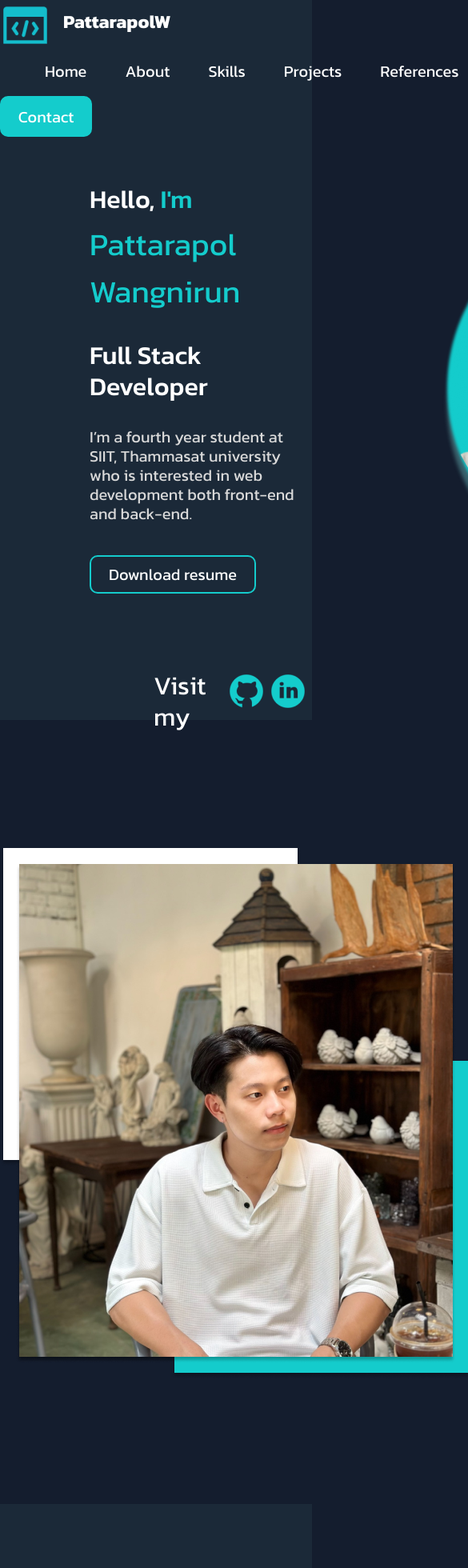
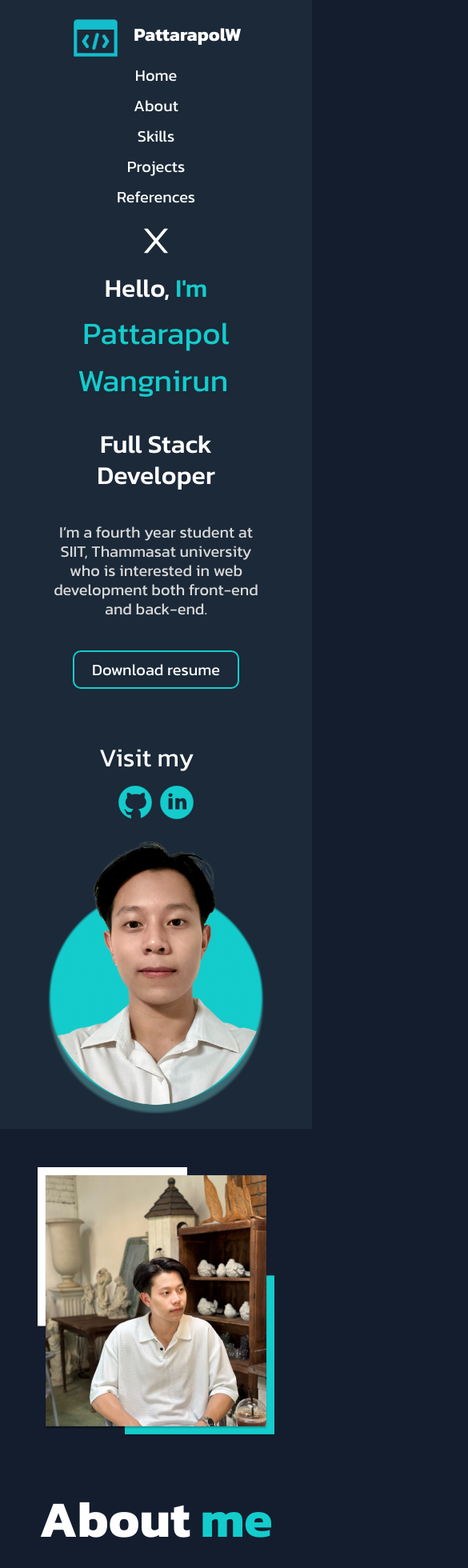
Before and after one commit to pattarapolwnr/my-portfolio, a React (Vite) app: page / in a window 390 px wide. Shown: the top 1960 px of the page at 80% size, 585 px wide, since content can reach past the window. Built offline with nearby package versions, Linux system fonts and the light colour scheme.

Commit message:
feat: added responsive navbar and about

```diff
--- a/package.json
+++ b/package.json
@@ -18,6 +18,7 @@
     "react-bootstrap": "^2.8.0",
     "react-dom": "^18.2.0",
     "react-icons": "^4.10.1",
+    "react-multi-carousel": "^2.8.4",
     "react-router-dom": "^6.14.2",
     "react-router-hash-link": "^2.4.3",
     "react-slick": "^0.29.0",
--- a/src/App.css
+++ b/src/App.css
@@ -34,3 +34,14 @@
   height: 300px;
   background: var(--color-secondary);
 }
+
+@media screen and (max-width: 460px) {
+  .container-home {
+    height: auto;
+    width: 100%;
+  }
+  .container-about {
+    height: auto;
+    width: 100%;
+  }
+}
--- a/src/components/About.jsx
+++ b/src/components/About.jsx
@@ -3,15 +3,15 @@ import ScrollAnimation from 'react-animate-on-scroll';
 const About = () => {
   return (
     <div className="about-container">
+      <div className="profile-img">
         <ScrollAnimation
           delay={300}
           animateIn="animate__slideInDown"
           animateOut="animate__fadeOut"
         >
-        <div className="profile-img">
           <img src="/assets/personal-image.png" alt="" />
+        </ScrollAnimation>
       </div>
-      </ScrollAnimation>
 
       <div className="aboutme">
         <ScrollAnimation delay={400} animateIn="animate__fadeIn">
--- /dev/null
+++ b/src/components/CarouselMulti.jsx
@@ -0,0 +1,55 @@
+import Carousel from 'react-multi-carousel';
+import 'react-multi-carousel/lib/styles.css';
+import PropTypes from 'prop-types';
+
+const CarouselMulti = ({ data }) => {
+  const responsive = {
+    desktop: {
+      breakpoint: { max: 3000, min: 1024 },
+      items: 3,
+      slidesToSlide: 3, // optional, default to 1.
+    },
+    tablet: {
+      breakpoint: { max: 1024, min: 464 },
+      items: 2,
+      slidesToSlide: 2, // optional, default to 1.
+    },
+    mobile: {
+      breakpoint: { max: 464, min: 0 },
+      items: 1,
+      slidesToSlide: 1, // optional, default to 1.
+    },
+  };
+  return (
+    <Carousel
+      swipeable={false}
+      draggable={false}
+      showDots={true}
+      responsive={responsive}
+      ssr={false} // means to render carousel on server-side.
+      infinite={true}
+      autoPlay={this.props.deviceType !== 'mobile' ? true : false}
+      autoPlaySpeed={1000}
+      keyBoardControl={true}
+      customTransition="all .5"
+      transitionDuration={500}
+      containerClass="carousel-container"
+      removeArrowOnDeviceType={['tablet', 'mobile']}
+      deviceType={this.props.deviceType}
+      dotListClass="custom-dot-list-style"
+      itemClass="carousel-item-padding-40-px"
+      data={data}
+    >
+      {data.map((item) => {
+        <div key={item.id} className="card-container">
+          <img src={item.img} alt="" />
+        </div>;
+      })}
+    </Carousel>
+  );
+};
+
+CarouselMulti.propTypes = {
+  data: PropTypes.array,
+};
+export default CarouselMulti;
--- a/src/components/Home.jsx
+++ b/src/components/Home.jsx
@@ -45,10 +45,13 @@ const Home = () => {
           href="/files/Updated-Resume-Mr.Pattarapol-Wangnirun.pdf"
           target="_blank"
         >
-          <Button className="download-btn">Download resume</Button>
+          <Button className="download-btn" style={{ margin: '2rem auto' }}>
+            Download resume
+          </Button>
         </a>
         <div className="social">
           <h3>Visit my</h3>
+          <div className="social-icons">
             <a
               href="https://github.com/pattarapolwnr"
               target="_blank"
@@ -65,6 +68,7 @@ const Home = () => {
             </a>
           </div>
         </div>
+      </div>
       <div className="self-image">
         <img src="/assets/about-img.png" alt="" />
       </div>
--- a/src/components/Nav.jsx
+++ b/src/components/Nav.jsx
@@ -2,8 +2,15 @@
 import '../css/Navbar.css';
 import { Button } from 'react-bootstrap';
 import { HashLink } from 'react-router-hash-link';
+import { FaBars } from 'react-icons/fa';
+import { AiOutlineClose } from 'react-icons/ai';
+import { useState } from 'react';
 
 const Header = () => {
+  const [showMenu, setShowMenu] = useState(true);
+  const handleClick = () => {
+    setShowMenu(!showMenu);
+  };
   return (
     <div className="nav-container">
       <div className="nav-brand">
@@ -17,7 +24,7 @@ const Header = () => {
           <h3>PattarapolW</h3>
         </a>
       </div>
-      <div className="nav-menu">
+      <div className={showMenu ? 'nav-menu active' : 'nav-menu'}>
         <ul>
           <li>
             <HashLink smooth to="/#home">
@@ -46,6 +53,26 @@ const Header = () => {
           </li>
         </ul>
       </div>
+      <div className="hamburger">
+        {' '}
+        <FaBars
+          style={
+            showMenu
+              ? { display: 'none' }
+              : { color: 'white', fontSize: '2rem' }
+          }
+          onClick={handleClick}
+        />
+        <AiOutlineClose
+          style={
+            showMenu
+              ? { color: 'white', fontSize: '3rem' }
+              : { display: 'none' }
+          }
+          onClick={handleClick}
+        />
+      </div>
+
       <div className="call2action">
         <HashLink smooth to="/#contact">
           <Button className="nav-btn">Contact</Button>
--- a/src/components/Projects.jsx
+++ b/src/components/Projects.jsx
@@ -57,9 +57,9 @@ const Projects = () => {
               <Card.Text>
                 Famous burger shop website
                 <br />
-                <p style={{ fontSize: '12px', color: 'gray' }}>
+                <span style={{ fontSize: '12px', color: 'gray' }}>
                   HTML, CSS, Javascript and JQuery
-                </p>
+                </span>
               </Card.Text>
             </Card.Body>
           </Card>
@@ -81,9 +81,9 @@ const Projects = () => {
               <Card.Text>
                 E-Commerce Website
                 <br />
-                <p style={{ fontSize: '12px', color: 'gray' }}>
+                <span style={{ fontSize: '12px', color: 'gray' }}>
                   MongoDB, Express.js, React and Node.js
-                </p>
+                </span>
               </Card.Text>
             </Card.Body>
           </Card>
@@ -112,9 +112,9 @@ const Projects = () => {
               <Card.Text>
                 React with useContext, useReducer
                 <br />
-                <p style={{ fontSize: '12px', color: 'gray' }}>
+                <span style={{ fontSize: '12px', color: 'gray' }}>
                   (Learnt from John Smilga&apos;s Udemy Course)
-                </p>
+                </span>
               </Card.Text>
             </Card.Body>
           </Card>
@@ -143,9 +143,9 @@ const Projects = () => {
               </Card.Title>
               <Card.Text>
                 React and CSS <br />
-                <p style={{ fontSize: '12px', color: 'gray' }}>
+                <span style={{ fontSize: '12px', color: 'gray' }}>
                   (Learnt from John Smilga&apos;s Udemy Course)
-                </p>
+                </span>
               </Card.Text>
             </Card.Body>
           </Card>
--- a/src/components/Skills.jsx
+++ b/src/components/Skills.jsx
@@ -4,8 +4,12 @@ import { useState } from 'react';
 import languages from '../data/languages';
 import frameworks from '../data/frameworks';
 import tools from '../data/tools';
+// import Carousel from 'react-multi-carousel';
+// import 'react-multi-carousel/lib/styles.css';
+// import CarouselMulti from './CarouselMulti';
+import ScrollAnimation from 'react-animate-on-scroll';
+// import { GrFormNext, GrFormPrevious } from 'react-icons/gr';
 import Carousels from './Carousels';
-import ScrollAnimation from 'react-animate-on-scroll';
 
 const Skills = () => {
   const [data, setData] = useState(languages);
@@ -87,11 +91,12 @@ const Skills = () => {
           </div>
         </div>
       </ScrollAnimation>
-      <ScrollAnimation delay={600} animateIn="animate__fadeInLeft">
-        <div className="carousel">
+
+      <div className="carousel">
+        <ScrollAnimation delay={600} animateIn="animate__fadeInLeft">
           <Carousels data={data} />
-        </div>
-      </ScrollAnimation>
+        </ScrollAnimation>
+      </div>
     </div>
   );
 };
--- a/src/css/About.css
+++ b/src/css/About.css
@@ -25,3 +25,29 @@
   font-size: 20px;
   font-weight: var(--font-regular);
 }
+
+@media screen and (max-width: 460px) {
+  .about-container {
+    max-width: 460px;
+    display: grid;
+    grid-template-columns: none;
+    grid-template-rows: 370px 500px;
+    align-items: center;
+    justify-content: center;
+    margin: 2rem auto;
+  }
+  .profile-img {
+    margin: 1rem auto;
+  }
+  .profile-img img {
+    width: 300px;
+    margin: 0 auto;
+  }
+  .aboutme {
+    margin: 0 auto;
+    padding: 0 2.2rem;
+  }
+  .aboutme p {
+    font-size: 1rem;
+  }
+}
--- a/src/css/Home.css
+++ b/src/css/Home.css
@@ -84,3 +84,54 @@
     transform: translateY(-45px);
   }
 }
+
+@media screen and (max-width: 460px) {
+  .home-container {
+    max-width: 480px;
+    display: grid;
+    grid-template-columns: none;
+    grid-template-rows: 1fr 350px;
+    align-items: center;
+    justify-content: center;
+    justify-items: center;
+  }
+  .description {
+    margin: 0 auto;
+    display: flex;
+    flex-direction: column;
+    align-items: center;
+    justify-content: center;
+    justify-items: center;
+    text-align: center;
+    margin-right: 0;
+    /* padding: 1rem auto; */
+    padding-top: 1rem;
+    padding-left: 4rem;
+    padding-right: 4rem;
+  }
+
+  .social {
+    display: grid;
+    grid-template-rows: 1fr 1fr;
+    text-align: center;
+    margin: 2rem auto;
+    align-items: center;
+    justify-items: center;
+    justify-content: center;
+  }
+  .social-icons {
+    display: flex;
+    align-items: center;
+    justify-items: center;
+    justify-content: center;
+  }
+
+  .self-image {
+    margin: 0 auto;
+    margin-bottom: 2rem;
+  }
+  .self-image img {
+    width: 300px;
+    margin: 0 auto;
+  }
+}
--- a/src/css/Navbar.css
+++ b/src/css/Navbar.css
@@ -15,7 +15,6 @@
   align-items: center;
   justify-items: center;
   cursor: pointer;
-  transition: ease-in-out 0s;
 }
 
 .nav-brand h3:hover {
@@ -67,3 +66,45 @@
   background: var(--color-secondary) !important;
   border: 2px solid var(--color-primary);
 }
+.hamburger {
+  display: none;
+}
+
+@media screen and (max-width: 460px) {
+  .nav-container {
+    height: auto;
+    display: flex;
+    flex-direction: column;
+    align-items: center;
+    justify-items: center;
+    justify-content: center;
+    margin: 0 auto;
+  }
+  .nav-brand {
+    margin-top: 1rem;
+  }
+  .call2action {
+    display: none;
+  }
+  .hamburger {
+    display: block;
+    cursor: pointer;
+  }
+
+  .nav-menu {
+    display: none;
+  }
+  .nav-menu ul {
+    display: flex;
+    flex-direction: column;
+    row-gap: 0.5rem;
+    align-items: center;
+    justify-items: center;
+    margin: 1rem auto;
+    margin-top: 0;
+    padding: 0;
+  }
+  .nav-menu.active {
+    display: block;
+  }
+}
```
Also changed, not shown: 1 other file (tests, documents, lock files or other folders). Lines whose indentation alone changed are shown as unchanged.
